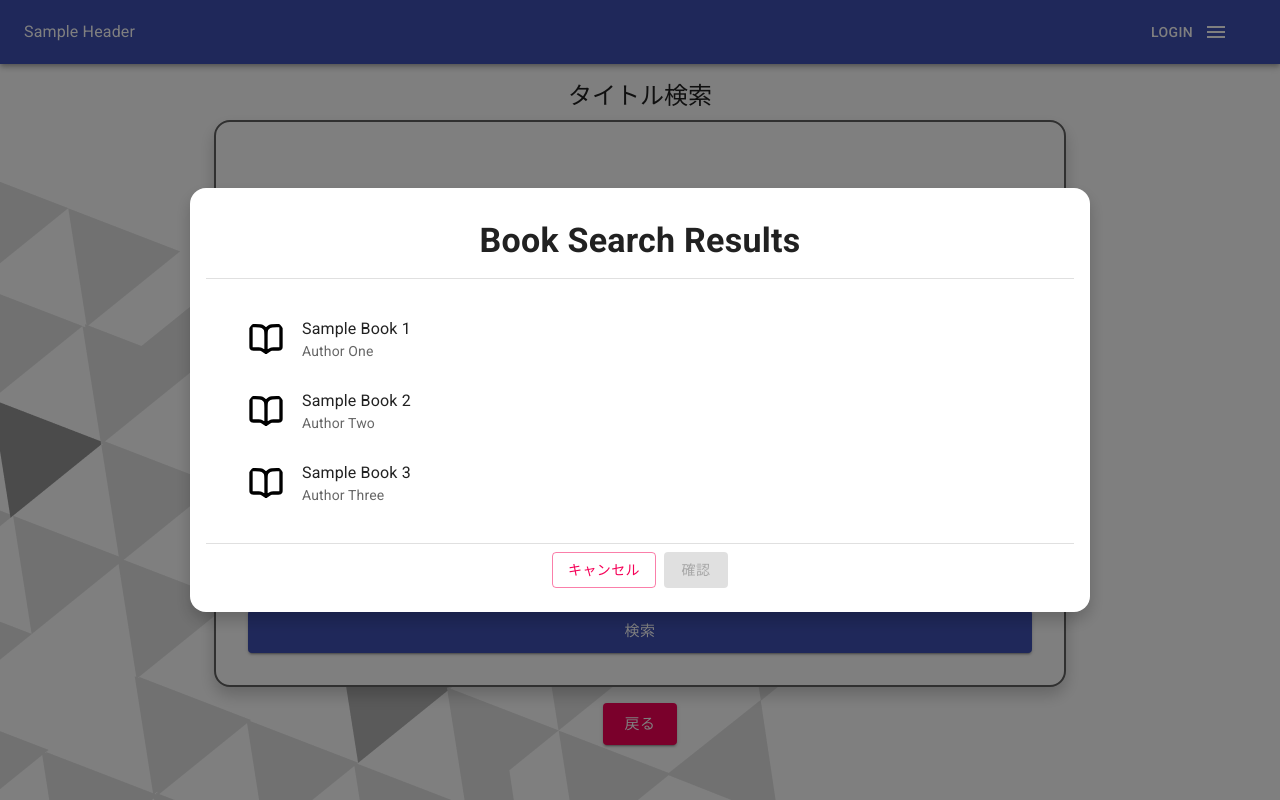
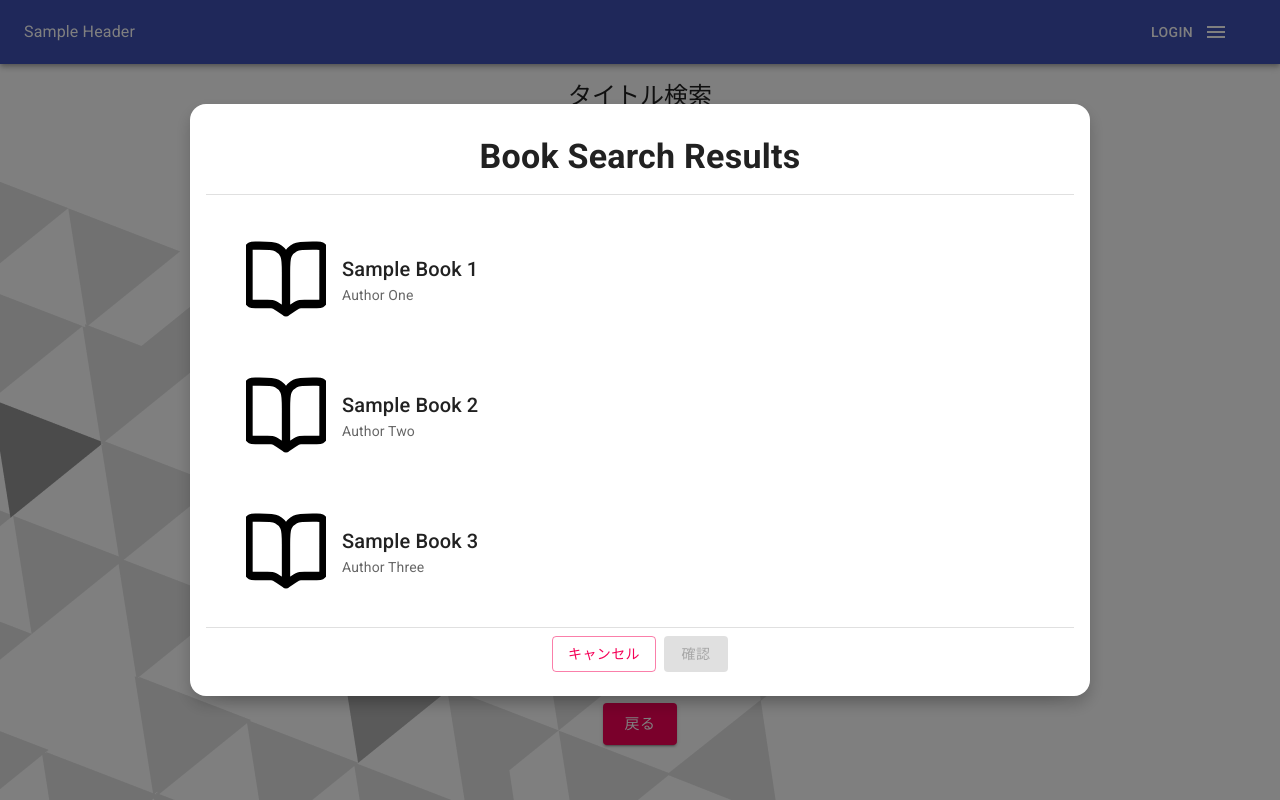
Before and after one commit to hackathon-2024-spring-TeamA/frontend, a React (Vite) app: page /donation/input-book-title in a window 1280 px wide. Both pictures are taken after typing "Sample" into the empty fields and a click on the button "検索". Built offline with nearby package versions, Linux system fonts and the light colour scheme.

Commit message:
🎨 style: モーダルの見た目調整

```diff
--- a/src/components/Modal/BookListModal.tsx
+++ b/src/components/Modal/BookListModal.tsx
@@ -72,13 +72,36 @@ const BooksListModal: React.FC<BooksListModalProps> = ({
               key={index}
               selected={selectedBook === book}
               onClick={() => handleListItemClick(book)}
+              sx={{
+                display: "flex",
+                alignItems: "center",
+                height: { xs: "100px", md: "120px" },
+                mb: 2,
+              }}
             >
               <ListItemAvatar>
-                <Avatar src={book.imagePath} alt="Book Image" />
+                <Avatar
+                  src={book.imagePath}
+                  alt="Book Image"
+                  variant="square"
+                  sx={{
+                    width: { xs: 60, md: 80 },
+                    height: { xs: 80, md: 100 },
+                    mr: 2,
+                  }}
+                />
               </ListItemAvatar>
               <ListItemText
-                primary={book.title}
-                secondary={book.authors.join(", ")}
+                primary={
+                  <Typography variant="h6" noWrap>
+                    {book.title}
+                  </Typography>
+                }
+                secondary={
+                  <Typography variant="body2" color="text.secondary" noWrap>
+                    {book.authors.join(", ")}
+                  </Typography>
+                }
               />
             </ListItemButton>
           ))}
```
